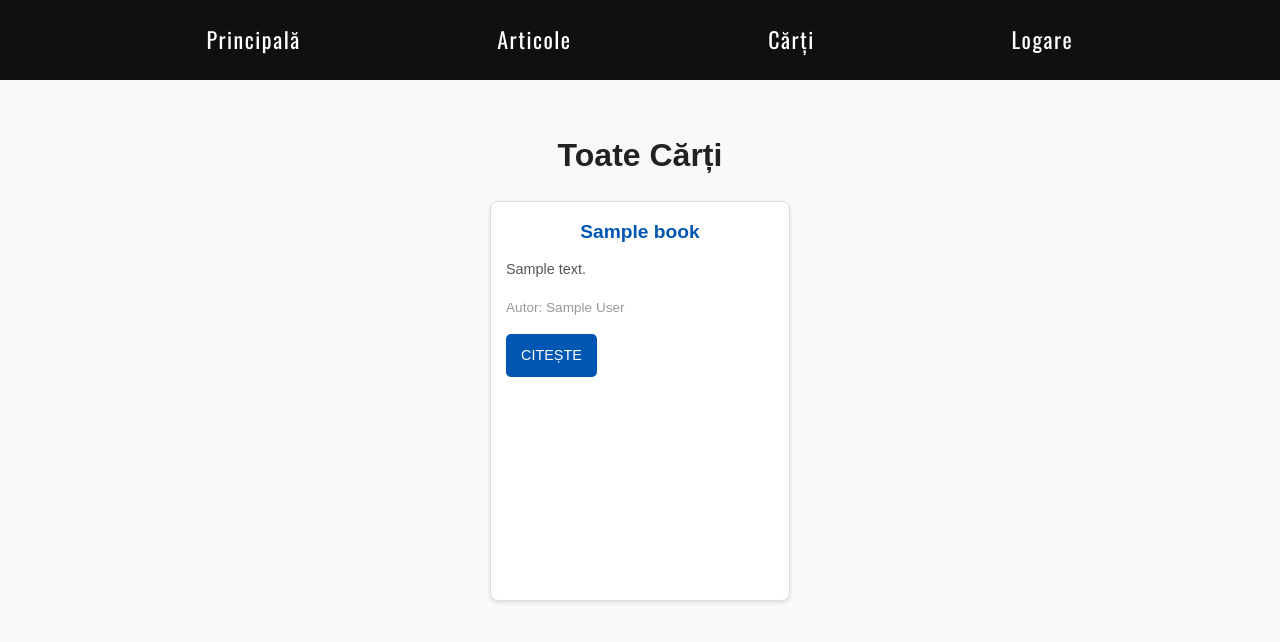
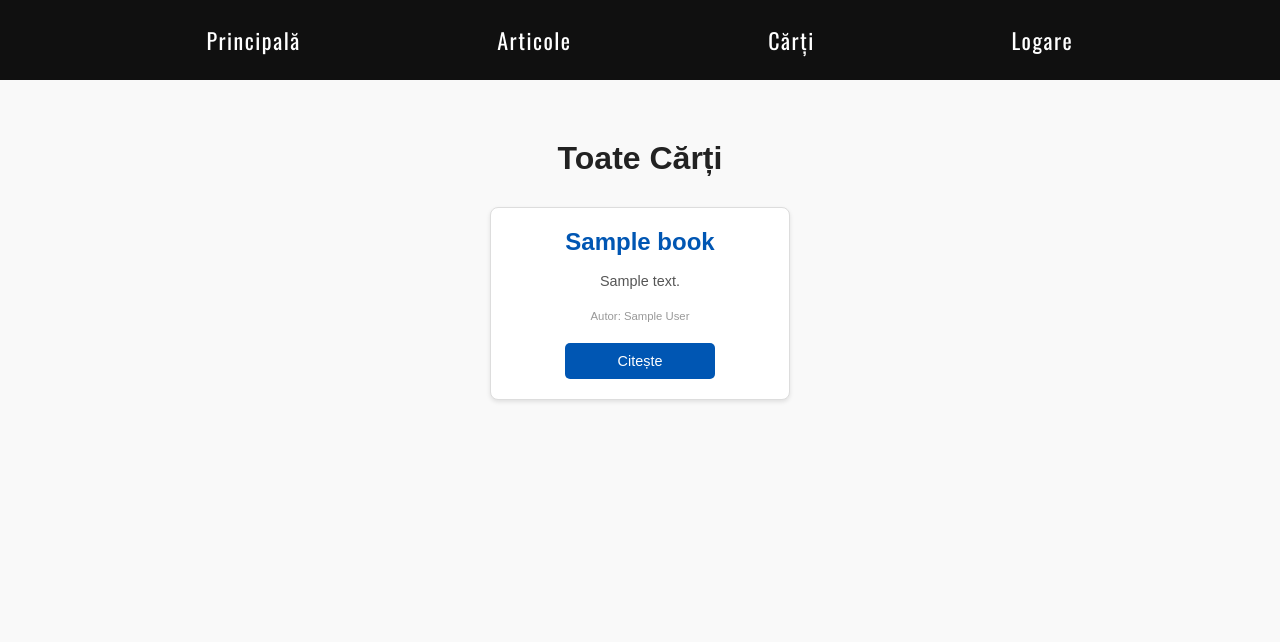
Before and after one commit to NickGr24/penita, a Django app: template templates/books/books_list.html in a window 1280 px wide. Shown: the top 642 px of the page. Run offline with Django 3.2, Linux system fonts and the light colour scheme; the template is opened without the code that fills it: most values are stand-ins (such as "Sample title", 1, 10 or a date in 2020).

Commit message:
revised books_list style

```diff
--- a/main/static/css/books_list.css
+++ b/main/static/css/books_list.css
@@ -2,125 +2,90 @@ body {
     font-family: Arial, sans-serif;
     margin: 0;
     padding: 0;
-    line-height: 1.6;
+    background-color: #f9f9f9;
     color: #333;
-    background-color: #f9f9f9;
 }
 
-.container {
-    width: 90%;
+.books-container {
     max-width: 1200px;
-    margin: 0 auto;
+    margin: 40px auto;
+    padding: 20px;
 }
 
-h1 {
+.page-title {
     font-size: 2rem;
     color: #222;
     text-align: center;
-    margin-bottom: 20px;
+    margin-bottom: 30px;
 }
 
-.row {
+.books-grid {
     display: flex;
     flex-wrap: wrap;
     gap: 20px;
     justify-content: center;
 }
 
-.card {
+.book-card {
     background: #fff;
     border: 1px solid #ddd;
     border-radius: 8px;
     box-shadow: 0 2px 4px rgba(0, 0, 0, 0.1);
-    width: 300px; /* Fixed width */
-    height: 400px; /* Fixed height */
-    padding: 15px;
+    width: 300px;
     display: flex;
     flex-direction: column;
-    justify-content: space-between; /* Ensures text and button align properly */
+    align-items: center;
+    justify-content: space-between;
+    text-align: center;
     transition: transform 0.3s ease, box-shadow 0.3s ease;
+    padding: 20px;
 }
 
-.card:hover {
-    transform: scale(1.02);
+.book-card:hover {
+    transform: scale(1.05);
     box-shadow: 0 4px 8px rgba(0, 0, 0, 0.2);
 }
 
-.card-title {
-    font-size: 1.2rem;
+.book-title {
+    font-size: 1.5rem;
     color: #0056b3;
-    margin-bottom: 10px;
-    text-align: center; /* Ensures consistent alignment */
+    margin-bottom: 15px;
 }
 
-.card-text {
+.book-description {
     font-size: 0.9rem;
     color: #555;
     margin-bottom: 15px;
-    flex-grow: 1; /* Fills remaining space for consistent card height */
-    text-align: justify; /* Ensures text alignment */
-    overflow: hidden; /* Hides overflowing text for uniformity */
+    line-height: 1.5;
 }
 
-.btn {
-    display: inline-block;
+.book-author {
+    font-size: 0.85rem;
+    color: #999;
+    margin-bottom: 20px;
+}
+
+.read-more-btn {
     background: #0056b3;
     color: #fff;
     padding: 10px 15px;
     text-align: center;
+    text-decoration: none;
     border-radius: 5px;
-    text-decoration: none;
     font-size: 0.9rem;
     transition: background 0.3s ease;
+    width: 100%;
+    display: block;
+    margin-top: auto;
 }
 
-.btn:hover {
+.read-more-btn:hover {
     background: #003d82;
 }
 
-.text-muted {
-    font-size: 0.85rem;
-    color: #999;
-}
-
-.mt-5 {
-    margin-top: 50px;
-}
-
-.mt-4 {
-    margin-top: 40px;
-}
-
-.text-center {
-    text-align: center;
-}
-
-.btn-secondary {
-    background: #999;
-    color: #fff;
-}
-
-.btn-secondary:hover {
-    background: #777;
-}
-
-/* Image consistency */
-.card img {
-    width: 100%;
-    height: 200px; /* Fixed image height */
-    object-fit: cover; /* Ensures images are cropped to fit dimensions */
-    border-radius: 5px;
-    margin-bottom: 15px;
-}
-
-/* Responsive design for smaller screens */
+/* Responsive design */
 @media (max-width: 768px) {
-    .card {
+    .book-card {
         width: 100%;
-        height: auto; /* Allows dynamic height for smaller screens */
-    }
-
-    .card img {
-        height: 150px; /* Adjust image height for smaller screens */
     }
 }
--- a/templates/books/books_list.html
+++ b/templates/books/books_list.html
@@ -5,22 +5,18 @@
     <link rel="stylesheet" href="{% static 'css/books_list.css' %}">
 {% endblock css_link %}
 
-
 {% block content %}
-
 {% include 'navbar.html' %}
-<div class="container mt-5">
-    <h1 class="text-center mb-4">Toate Cărți</h1>
-    <div class="row">
+<div class="books-container">
+    <h1 class="page-title">Toate Cărți</h1>
+    <div class="books-grid">
         {% for book in books %}
-        <div class="col-md-4 mb-4">
-            <div class="card h-100">
-                <div class="card-body">
-                    <h5 class="card-title">{{ book.title }}</h5>
-                    <p class="card-text">{{ book.description|truncatewords:20 }}</p>
-                    <p class="card-text"><small class="text-muted">Autor: {{ book.author }}</small></p>
-                    <a href="{% url 'book_detail' slug=book.slug %}" class="btn btn-primary">Citește</a>
-                </div>
+        <div class="book-card">
+            <div class="book-card-body">
+                <h5 class="book-title">{{ book.title }}</h5>
+                <p class="book-description">{{ book.description|truncatewords:20 }}</p>
+                <p class="book-author"><small>Autor: {{ book.author }}</small></p>
+                <a href="{% url 'book_detail' slug=book.slug %}" class="read-more-btn">Citește</a>
             </div>
         </div>
         {% endfor %}
```
